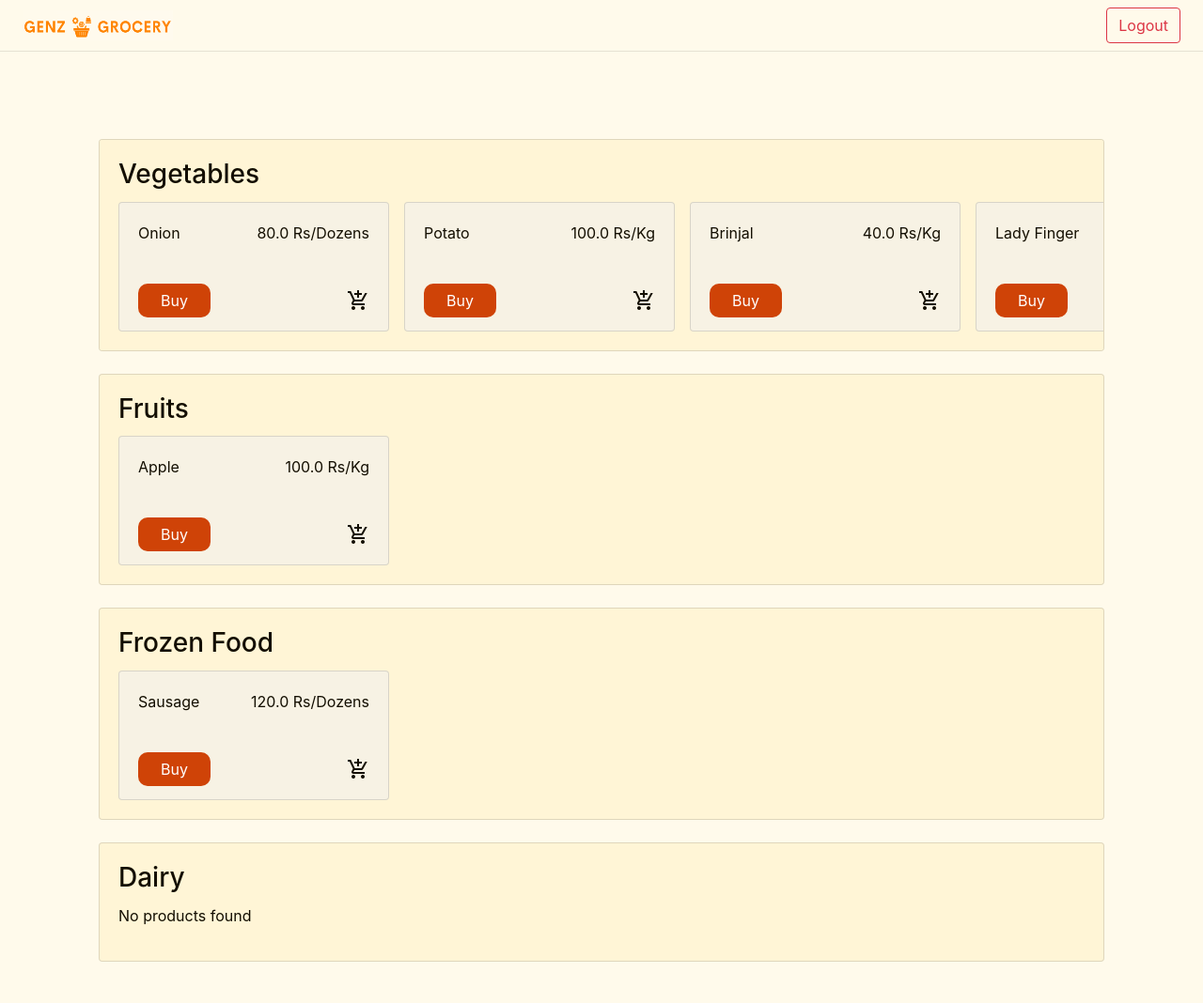
After one commit to codeswithroh/GenZ-Grocery, a Flask app: page /user in a window 1280 px wide. The commit adds this page. Shown: the whole page at 94% size. Run offline with Flask 3, Linux system fonts and the light colour scheme; a user stored in the database is signed in; data comes from the database, SQL or seed files in the repository; both versions use the stored data as it was after the commit; some libraries are stand-ins or nearby versions.

Commit message:
user dashboard implemented

```diff
--- a/app.py
+++ b/app.py
@@ -44,12 +44,28 @@ def signin(role="USER"):
         if user_signed_in :
             session['authenticated'] = True
             session['role'] = role
-            return redirect(url_for('dashboard'))
+            if role == 'MANAGER':
+                return redirect(url_for('dashboard'))
+            else:
+                return redirect(url_for('userDashboard'))
         else:
             session['authenticated'] = False
             session.pop('role', None)
 
     return render_template('signin.html', role= role)
+
+@app.route('/user', methods = ['GET','POST'])
+def userDashboard():
+    categories = []
+    products = []
+    if not session['authenticated']:
+        return redirect(url_for('signin'))
+    categories = get_categories()
+    for categoryId,name in categories:
+        product = get_product(categoryId)
+        products.append(product)
+    print(products)
+    return render_template('userDashboard.html', categories = categories, products = products)
 
 @app.route('/logout', methods=['GET','POST'])
 def logout():
--- a/templates/signin.html
+++ b/templates/signin.html
@@ -4,8 +4,9 @@
     background-color: var(--secondary);
     border-radius: 10px;
     box-shadow: 0 0 10px rgba(0, 0, 0, 0.1);
+    width: 28em;
   "
-  class="card"
+  class="card mx-auto"
 >
   <div class="card-body">
     <h2 class="card-title">{{role}} Signin</h2>
--- /dev/null
+++ b/templates/userDashboard.html
@@ -0,0 +1,72 @@
+{% extends 'base.html' %} {% block content %} {% if categories %}
+<div class="container-fluid">
+  <div class="row">
+    <div class="col-12">
+      <div class="categories-container overflow-auto">
+        {% for categoryId, name in categories %}
+        <div
+          style="
+            background-color: var(--secondary);
+            width: 100%;
+            overflow-x: auto;
+            box-sizing: border-box;
+          "
+          class="card mb-4"
+        >
+          <div class="card-body">
+            <div class="card-title">
+              <h3>{{ name }}</h3>
+            </div>
+
+            <div style="gap: 1em" class="d-flex flex-nowrap">
+              {% if products %} {% if products[categoryId-1] | length == 0 %}
+              <p style="overflow: hidden; text-overflow: ellipsis">
+                No products found
+              </p>
+              {% else %} {% for product in products[categoryId-1] %}
+              <div
+                style="background-color: #f7f2e4; min-width: 18em"
+                class="card"
+              >
+                <div style="gap: 3em" class="card-body d-flex flex-column">
+                  <div
+                    style="gap: 3em"
+                    class="d-flex justify-content-between align-items-center"
+                  >
+                    <div>{{ product[1] }}</div>
+                    <div>{{product[4]}} {{product[5]}}</div>
+                  </div>
+                  <div
+                    style="gap: 3em"
+                    class="d-flex justify-content-between align-items-center"
+                  >
+                    <div>
+                      <a
+                        style="
+                          background-color: var(--accent);
+                          border-radius: 10px;
+                        "
+                        class="text-center btn-primary px-4 py-2 mt-5 border-0 text-center"
+                        href="{{url_for('addCategories')}}"
+                        role="button"
+                      >
+                        <span class="my-auto">Buy</span>
+                      </a>
+                    </div>
+
+                    <div class="material-symbols-outlined">
+                      add_shopping_cart
+                    </div>
+                  </div>
+                </div>
+              </div>
+              {% endfor %} {% endif %} {% endif %}
+            </div>
+          </div>
+        </div>
+        {% endfor %}
+      </div>
+    </div>
+  </div>
+</div>
+{% endif %} {% endblock %}
```
Also changed, not shown: database.db.
